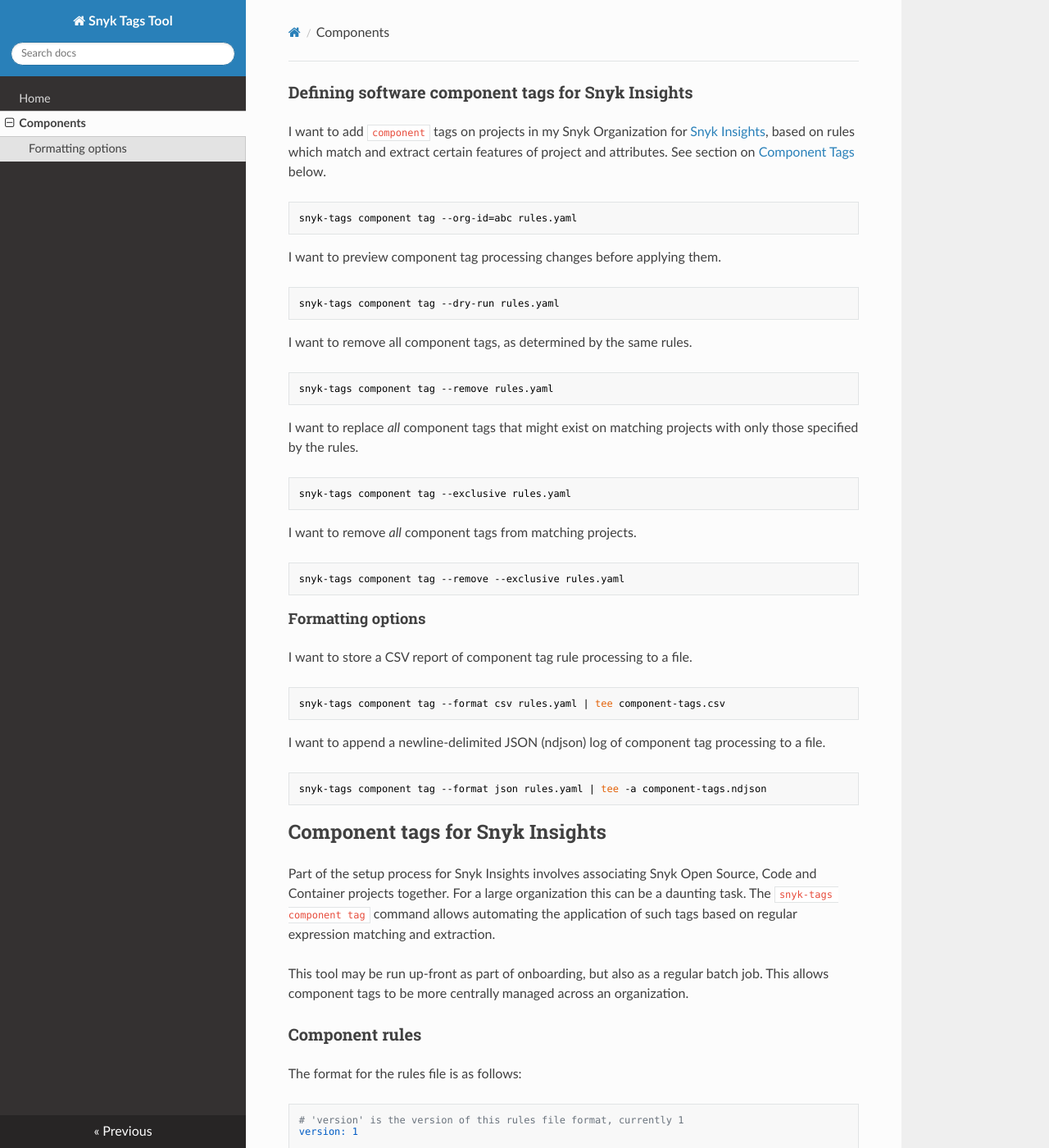
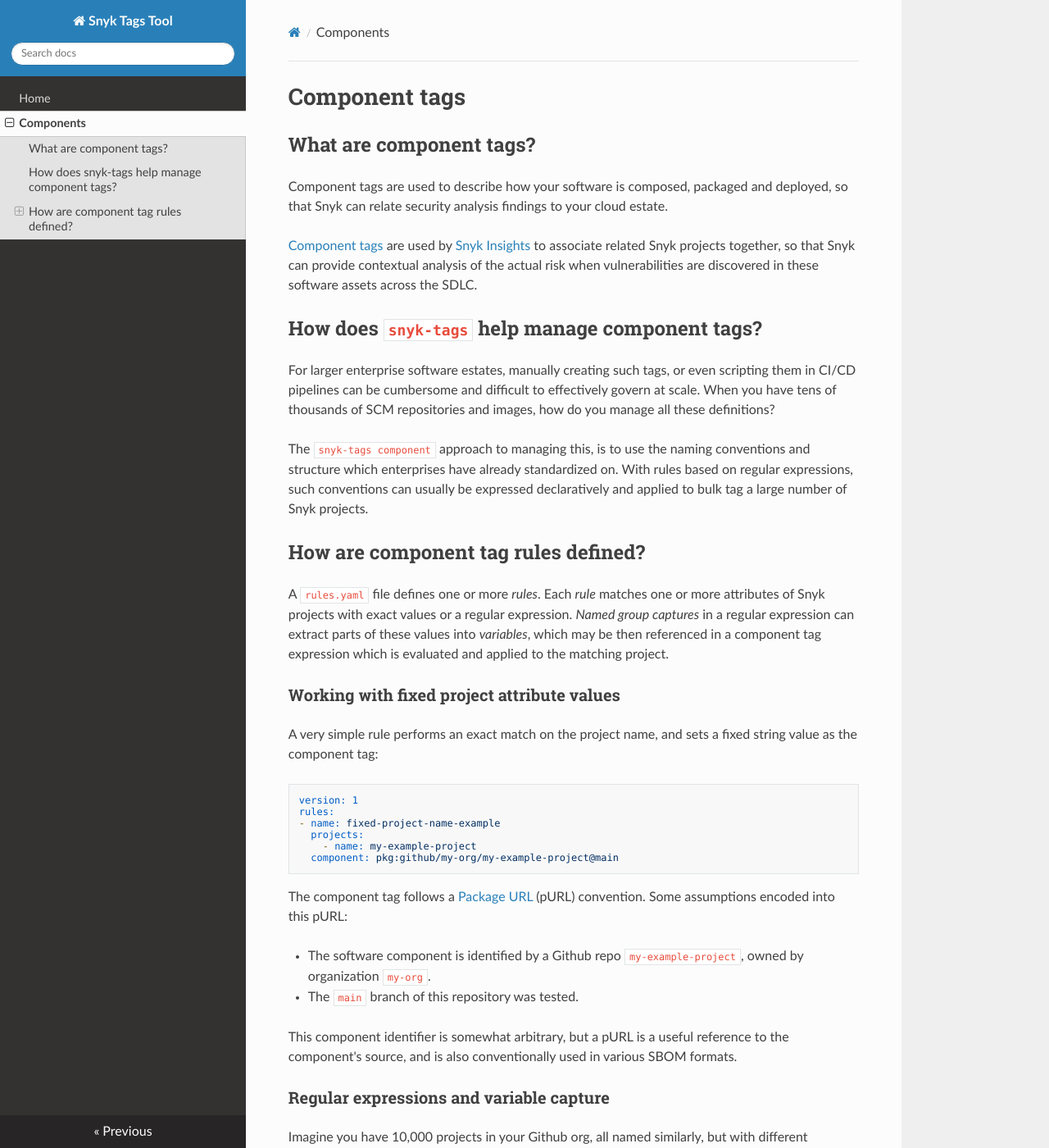
Before and after one commit to snyk-labs/snyk-tags-tool, an MkDocs documentation site: the page built from docs/components.md, in a window 1280 px wide and 1400 px high. Shown: the whole window at 82% size. Built offline with MkDocs 1.6.1, drawn with Linux system fonts in a browser that asks for light colours; nearby versions of some CDN libraries; some of the changed text lies outside the part shown.

Commit message:
chore: improve component tags section with examples
Introduce the `component tags` sub command with the purpose of the command,
followed by a progressive series of rule examples illustrating how the rules
work and how to write them to address various use cases.

````diff
--- a/docs/components.md
+++ b/docs/components.md
@@ -1,59 +1,136 @@
+# Component tags
 
-### Defining software component tags for Snyk Insights
+## What are component tags?
 
-I want to add `component` tags on projects in my Snyk Organization for [Snyk Insights](https://docs.snyk.io/manage-issues/insights/insights-setup/insights-setup-associating-snyk-open-source-code-and-container-projects), based on rules which match and extract certain features of project and attributes. See section on [Component Tags](#component-tags-for-snyk-insights) below.
+Component tags are used to describe how your software is composed, packaged and deployed, so that Snyk can relate security analysis findings to your cloud estate.
 
-```bash
-snyk-tags component tag --org-id=abc rules.yaml
+[Component tags](https://docs.snyk.io/manage-risk/insights/insights-setup/insights-setup-associating-snyk-open-source-code-and-container-projects) are used by [Snyk Insights](https://docs.snyk.io/manage-risk/insights) to associate related Snyk projects together, so that Snyk can provide contextual analysis of the actual risk when vulnerabilities are discovered in these software assets across the SDLC.
+
+## How does `snyk-tags` help manage component tags?
+
+For larger enterprise software estates, manually creating such tags, or even scripting them in CI/CD pipelines can be cumbersome and difficult to effectively govern at scale. When you have tens of thousands of SCM repositories and images, how do you manage all these definitions?
+
+The `snyk-tags component` approach to managing this, is to use the naming conventions and structure which enterprises have already standardized on. With rules based on regular expressions, such conventions can usually be expressed declaratively and applied to bulk tag a large number of Snyk projects.
+
+## How are component tag rules defined?
+
+A `rules.yaml` file defines one or more _rules_. Each _rule_ matches one or more attributes of Snyk projects with exact values or a regular expression. _Named group captures_ in a regular expression can extract parts of these values into _variables_, which may be then referenced in a component tag expression which is evaluated and applied to the matching project.
+
+### Working with fixed project attribute values
+
+A very simple rule performs an exact match on the project name, and sets a fixed string value as the component tag:
+
+```yaml
+version: 1
+rules:
+- name: fixed-project-name-example
+  projects:
+    - name: my-example-project
+  component: pkg:github/my-org/my-example-project@main
 ```
 
-I want to preview component tag processing changes before applying them.
+The component tag follows a [Package URL](https://github.com/package-url/purl-spec) (pURL) convention. Some assumptions encoded into this pURL:
 
-```bash
-snyk-tags component tag --dry-run rules.yaml
+- The software component is identified by a Github repo `my-example-project`, owned by organization `my-org`.
+- The `main` branch of this repository was tested.
+
+This component identifier is somewhat arbitrary, but a pURL is a useful reference to the component's source, and is also conventionally used in various SBOM formats.
+
+### Regular expressions and variable capture
+
+Imagine you have 10,000 projects in your Github org, all named similarly, but with different substrings in the repo name. To use the above "fixed value" type of rule, you'd need to define 10,000 such rules to assign a component tag to each.
+
+Tagging such projects with a regular expression rule looks like this:
+
+```yaml
+version: 1
+rules:
+- name: regex-project-name-example
+  projects:
+    - name:
+        regex: '^my-org/(?P<project>\w+):'
+  component: pkg:github/my-org/{project}@main
 ```
 
-I want to remove all component tags, as determined by the same rules.
+A few observations about this rule worth highlighting:
 
-```bash
-snyk-tags component tag --remove rules.yaml
+- The project `name` can either be a fixed string, or an object with a `regex` attribute, which defines a regular expression match and capture for the attribute.
+- The regular expression is matching all project names that start with `my-org/`.
+- The word following `my-org/` (`\w+` matches one or more alphanumeric characters) is captured to a variable named `project` (that's what the `?P<project>` does in the parenthesized group).
+- The captured `project` variable is used in the component tag expression.
+
+### Normalizing over multiple project naming conventions
+
+Unfortunately Snyk doesn't always name projects the same way. There are several reasons for this, but generally it's because projects (the subject of a Snyk test) are identified differently depending on what kind of test is being run. Snyk Container project names, for example, can reference an OCI image repository location, while Snyk Open Source and Snyk Code will generally reference source code repository locations.
+
+We can define multiple project pattern matchers within the same rule to normalize over these differences. Again, this is how we teach Snyk Insights "the subjects of these tests are all part of the same 'software component'".
+
+```yaml
+version: 1
+rules:
+- name: regex-multiple-snyk-projects
+  projects:
+    - name:
+        regex: '^my-org/(?P<project>\w+):'
+    - name:
+        regex: '^(?P<project>\w+):'
+      origin: ecr
+  component: pkg:github/my-org/{project}@main
 ```
 
-I want to replace _all_ component tags that might exist on matching projects with only those specified by the rules.
+Comparing with the previous example, we've added an additional project matcher. This matcher:
 
-```bash
-snyk-tags component tag --exclusive rules.yaml
+- Extracts the first alphanumeric string from the name preceding a `:` as the `project` variable...
+- ...but only when the project `origin` is `ecr`.
+
+Projects with `origin: ecr` indicate a container in an [Amazon Elastic Container Registry (ECR)](https://docs.aws.amazon.com/AmazonECR/latest/userguide/what-is-ecr.html) was tested with Snyk Container.
+
+Project matchers are evaluated on each project in the same order in which they are defined in the rule, until there is a match. The variables extracted from the match are used in the `component` expression to tag the project. If there is no match, the project is not tagged.
+
+Note that the same variables must be captured in each matcher, in order to reference them in the `component` tag expression.
+
+### Project attributes available for matching
+
+The following project attributes may be used in a project matcher:
+
+- `name`
+- `origin`
+- `target.display_name`
+- `target.url`
+- `target_reference`
+
+For best results when developing rules, explore the values of these attributes in your projects with the [Snyk REST API](https://apidocs.snyk.io).
+
+Matchers operate on objects which are simplified from Projects API responses. Only these fields are supported -- though note that not all projects set all of these fields. The matcher fields are shown below in YAML format, with commentary relating each to Projects REST API resources.
+
+```
+projects:
+- name: '...'             # from data.attributes.name
+  origin: '...'           # from data.attributes.origin
+  target:
+    display_name: '...'   # from relationships.target.data.attributes.display_name
+    url: '...'            # from relationships.target.data.attributes.url
+  target_reference: '...' # from data.attributes.target_reference
 ```
 
-I want to remove _all_ component tags from matching projects.
+#### Target attributes
 
-```bash
-snyk-tags component tag --remove --exclusive rules.yaml
+`target` sub-attributes are defined as a sub-object of the project. `target.url` for example, can be used in a rule like this:
+
+```yaml
+version: 1
+rules:
+- name: target-url-example
+  projects:
+    - target:
+        url:
+          regex: 'http(s)?://github.com/my-org/(?P<project>\w+).git'
+  component: pkg:github/my-org/{project}@main
 ```
 
-#### Formatting options
+# Complete rules file example with commentary
 
-I want to store a CSV report of component tag rule processing to a file.
-
-```bash
-snyk-tags component tag --format csv rules.yaml | tee component-tags.csv
-```
-
-I want to append a newline-delimited JSON (ndjson) log of component tag processing to a file.
-
-```bash
-snyk-tags component tag --format json rules.yaml | tee -a component-tags.ndjson
-```
-
-## Component tags for Snyk Insights
-
-Part of the setup process for Snyk Insights involves associating Snyk Open Source, Code and Container projects together. For a large organization this can be a daunting task. The `snyk-tags component tag` command allows automating the application of such tags based on regular expression matching and extraction.
-
-This tool may be run up-front as part of onboarding, but also as a regular batch job. This allows component tags to be more centrally managed across an organization.
-
-### Component rules
-
-The format for the rules file is as follows:
+A `rules.yaml` can contain multiple rules. These are evaluated by `snyk-tags component` in the same order they are defined, on each project in a Snyk org. The first rule that matches a project is used to tag that project.
 
 ```yaml
 # 'version' is the version of this rules file format, currently 1
@@ -107,13 +184,48 @@
     component: 'pkg:github/my-retail-store/{service_name}@main'
 ```
 
-Matchers operate on objects which are simplified from Projects API responses. Only these fields are supported -- though note that not all projects set all of these fields. The fields are shown below in YAML format, commented with their mapping from Projects REST API resources.
+## `snyk-tags component` command-line usage
 
+I want to add `component` tags on projects in my Snyk Organization for [Snyk Insights](https://docs.snyk.io/manage-issues/insights/insights-setup/insights-setup-associating-snyk-open-source-code-and-container-projects), based on rules which match and extract certain features of project and attributes.
+
+```bash
+snyk-tags component tag --org-id=abc rules.yaml
 ```
-- name: '...'             # from data.attributes.name
-  origin: '...'           # from data.attributes.origin
-  target:
-    display_name: '...'   # from relationships.target.data.attributes.display_name
-    url: '...'            # from relationships.target.data.attributes.url
-  target_reference: '...' # from data.attributes.target_reference
+
+I want to preview component tag processing changes before applying them.
+
+```bash
+snyk-tags component tag --dry-run rules.yaml
 ```
+
+I want to remove all component tags, as determined by the same rules.
+
+```bash
+snyk-tags component tag --remove rules.yaml
+```
+
+I want to replace _all_ component tags that might exist on matching projects with only those specified by the rules.
+
+```bash
+snyk-tags component tag --exclusive rules.yaml
+```
+
+I want to remove _all_ component tags from matching projects.
+
+```bash
+snyk-tags component tag --remove --exclusive rules.yaml
+```
+
+#### Formatting options
+
+I want to store a CSV report of component tag rule processing to a file.
+
+```bash
+snyk-tags component tag --format csv rules.yaml | tee component-tags.csv
+```
+
+I want to append a newline-delimited JSON (ndjson) log of component tag processing to a file.
+
+```bash
+snyk-tags component tag --format json rules.yaml | tee -a component-tags.ndjson
+```
````
